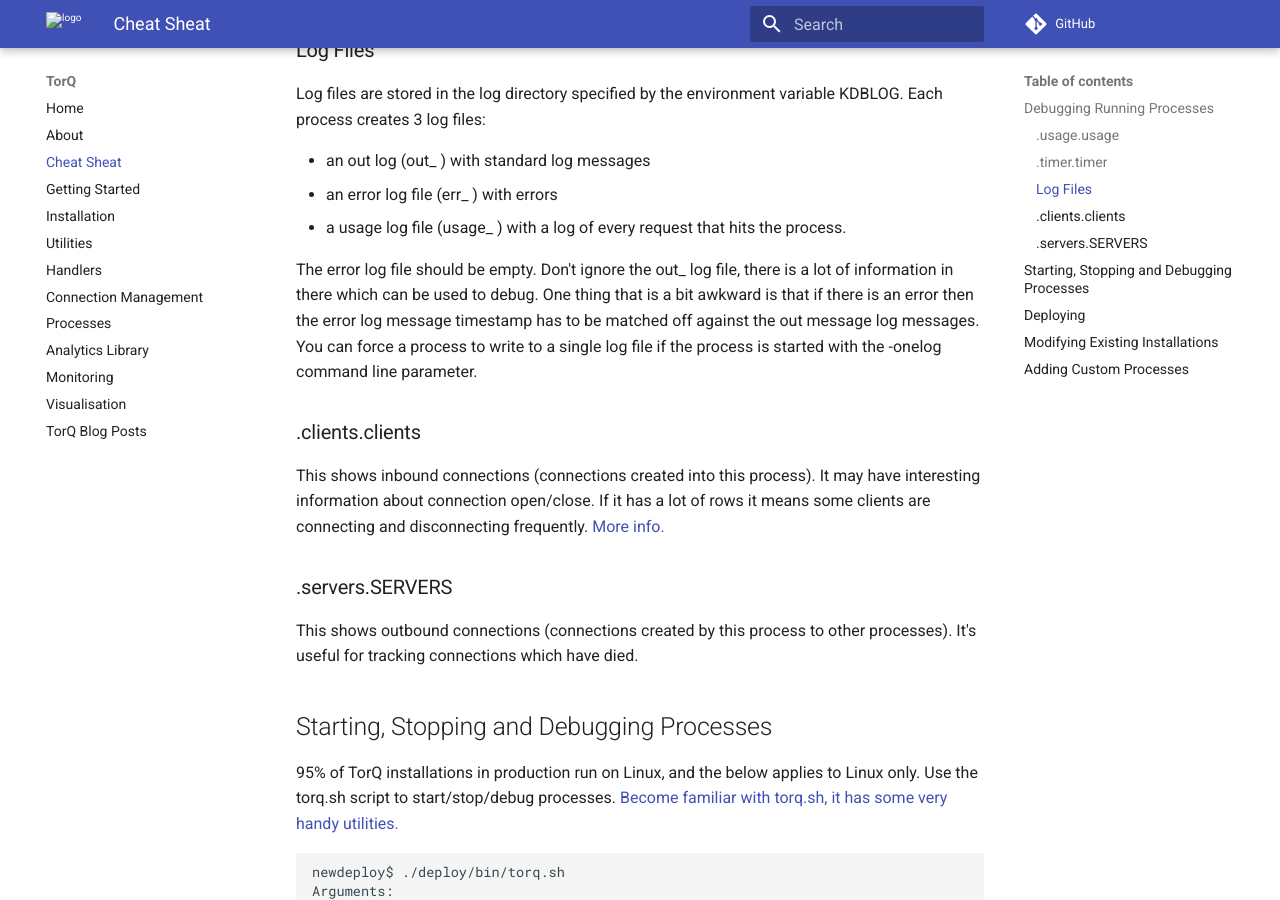
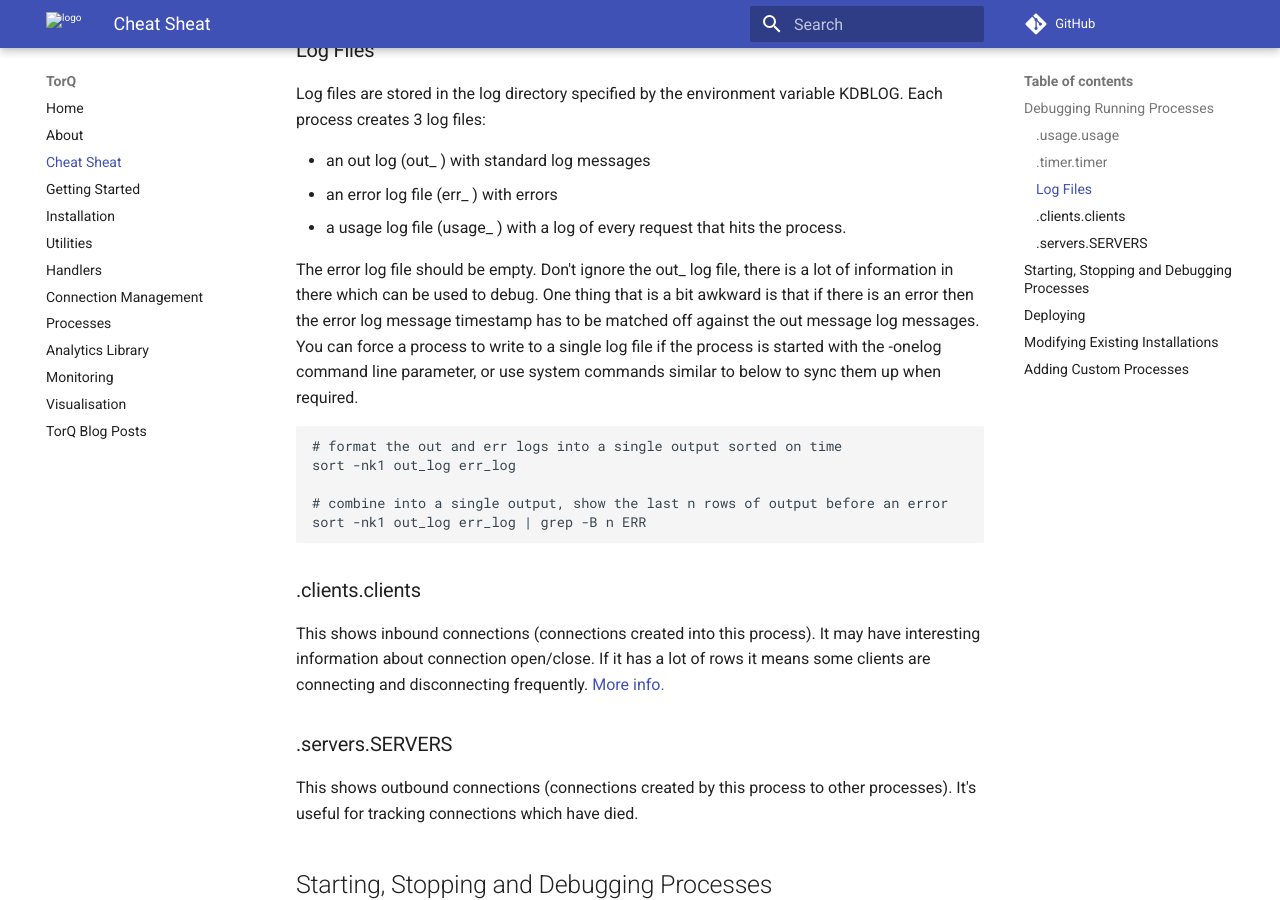
Before and after one commit to DataIntellectTech/TorQ, an MkDocs documentation site: the page built from docs/cheatsheet.md, in a window 1280 px wide and 900 px high, scrolled down 1177 px. Built offline with MkDocs 1.6.1 and Material for MkDocs 9.7.7, drawn with Linux system fonts in a browser that asks for light colours; comment, search, counter and statistics services are not loaded; old or Windows-style settings are respelled for this version of MkDocs.

Commit message:
added note about sort utility to combine log files

````diff
--- a/docs/cheatsheet.md
+++ b/docs/cheatsheet.md
@@ -30,7 +30,15 @@ Log files are stored in the log directory specified by the environment variable
 - an error log file (err_ ) with errors
 - a usage log file (usage_ ) with a log of every request that hits the process.
 
-The error log file should be empty. Don't ignore the out_ log file, there is a lot of information in there which can be used to debug. One thing that is a bit awkward is that if there is an error then the error log message timestamp has to be matched off against the out message log messages. You can force a process to write to a single log file if the process is started with the -onelog command line parameter.
+The error log file should be empty. Don't ignore the out_ log file, there is a lot of information in there which can be used to debug. One thing that is a bit awkward is that if there is an error then the error log message timestamp has to be matched off against the out message log messages. You can force a process to write to a single log file if the process is started with the -onelog command line parameter, or use system commands similar to below to sync them up when required.
+
+```
+# format the out and err logs into a single output sorted on time
+sort -nk1 out_log err_log
+
+# combine into a single output, show the last n rows of output before an error
+sort -nk1 out_log err_log | grep -B n ERR
+```
 
 ### .clients.clients
 This shows inbound connections (connections created into this process). It may have interesting information about connection open/close. If it has a lot of rows it means some clients are connecting and disconnecting frequently. [More info.](http://aquaqanalytics.github.io/TorQ/handlers/#trackclientsq)
````
